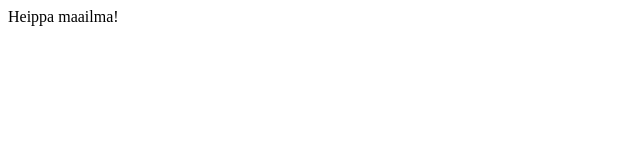
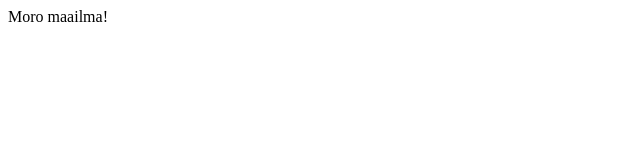
Before and after one commit to jpihlavirta/lab4, a plain HTML site: page web/index.html in a window 1280 px wide. Shown: the full height of the page, 0-640 px from the left. Drawn offline with Linux system fonts and the light colour scheme.

Commit message:
Update index.html

```diff
--- a/web/index.html
+++ b/web/index.html
@@ -7,6 +7,6 @@
     <title>Deploy and run a containerized web app with Azure App Service </title>
 </head>
 <body>
-    Heippa maailma!
+    Moro maailma!
 </body>
 </html>
```
